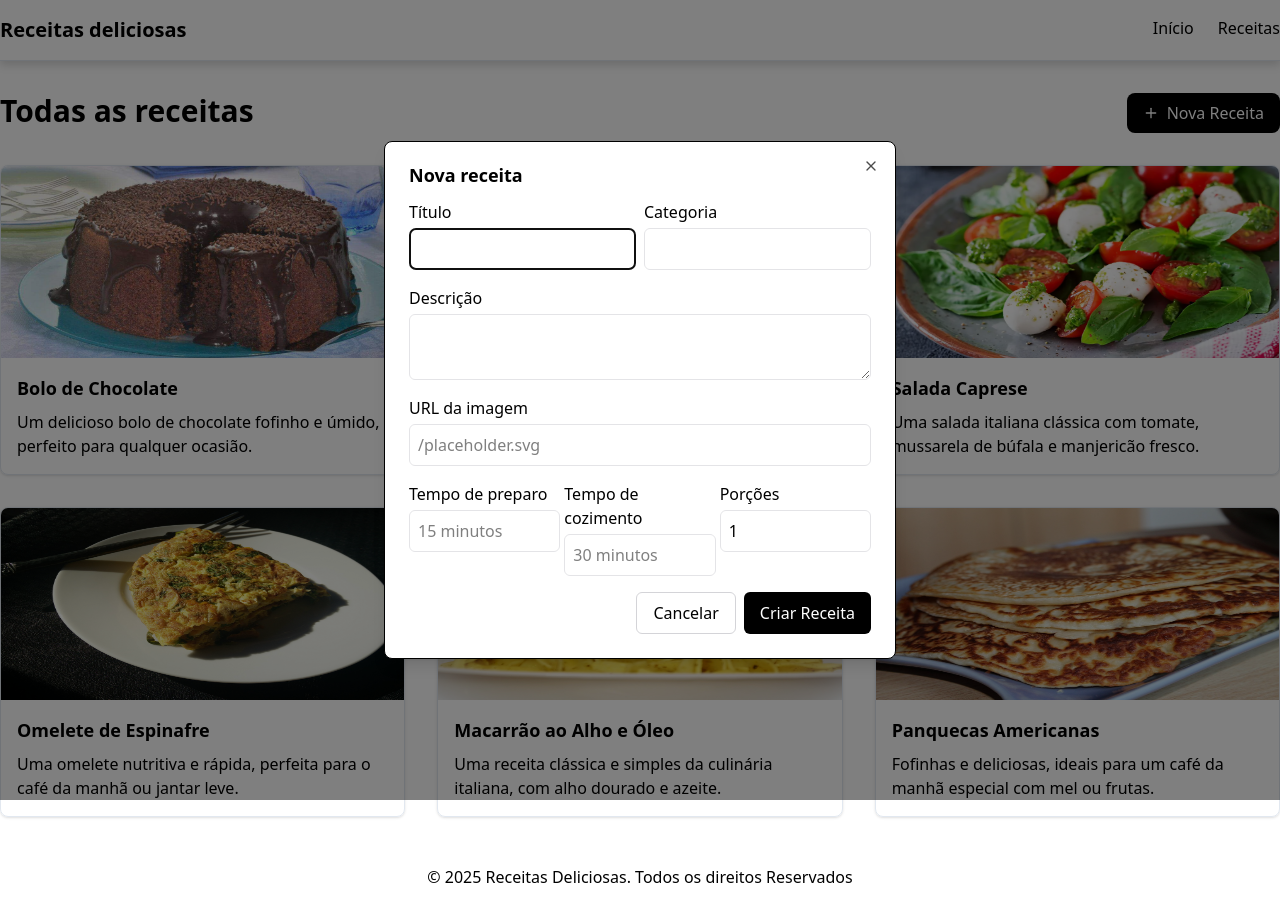
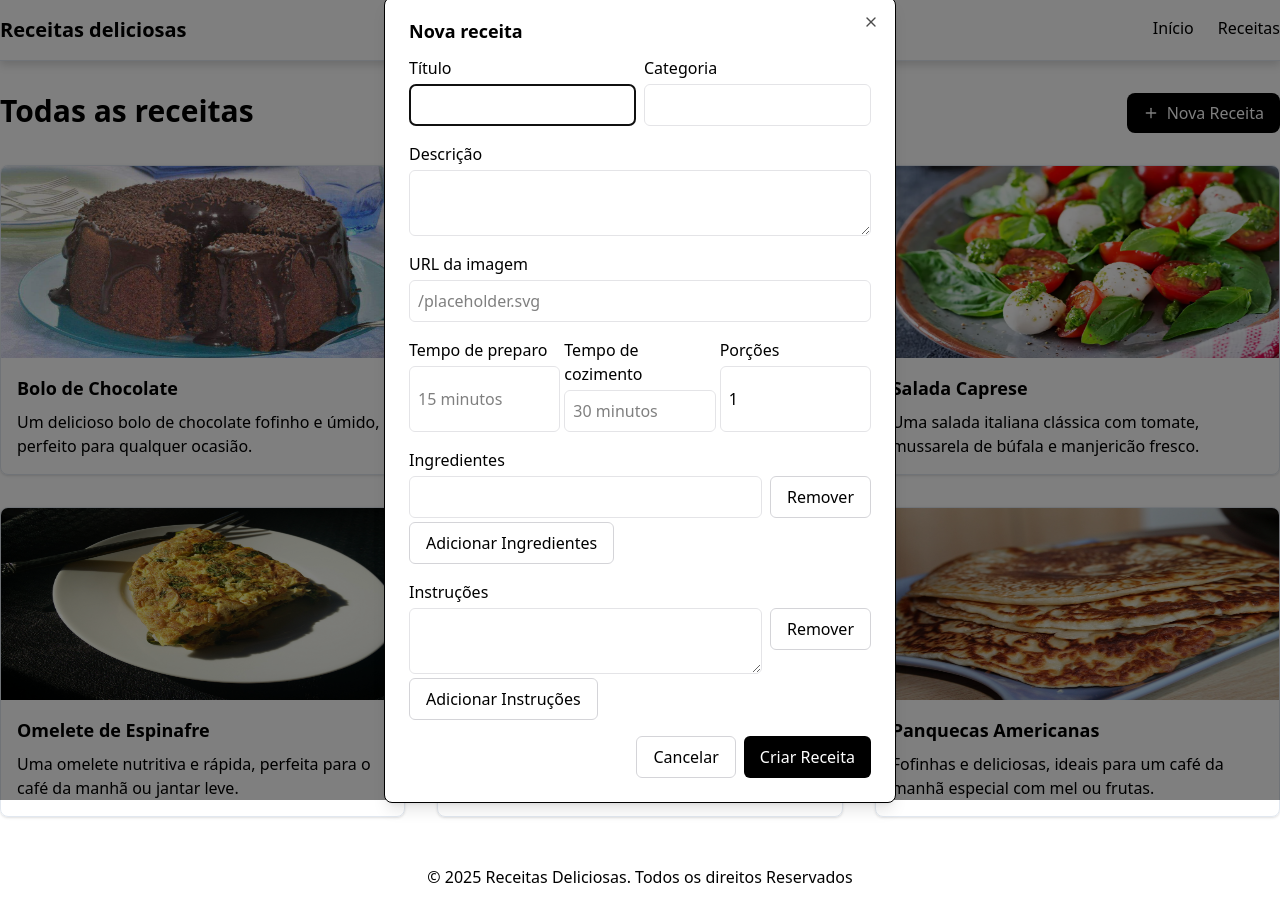
Before and after one commit to meloluvert/site-receitas-capacitacao, a Next.js app: page /receitas in a window 1280 px wide. Both pictures are taken after a click on the button "Nova Receita". Built offline with nearby package versions, Linux system fonts and the light colour scheme.

Commit message:
feat:estrutura das listas dinâmicas

```diff
--- a/src/components/RecipeFormModal/index.tsx
+++ b/src/components/RecipeFormModal/index.tsx
@@ -9,7 +9,10 @@ import {
   DialogTitle,
   DialogTrigger,
 } from "../ui/dialog";
-import { RecipeFormData, recipeSchema } from "@/lib/formValidationSchemas/recipeSchema";
+import {
+  RecipeFormData,
+  recipeSchema,
+} from "@/lib/formValidationSchemas/recipeSchema";
 import { yupResolver } from "@hookform/resolvers/yup";
 interface RecipeFormModalProps {
   isOpen: boolean;
@@ -19,31 +22,33 @@ export default function RecipeFormModal({
   isOpen,
   onClose,
 }: RecipeFormModalProps) {
-
   const {
     register,
     reset,
     handleSubmit,
-    formState:{errors}
+    formState: { errors },
   } = useForm<RecipeFormData>({
-    resolver:yupResolver(recipeSchema),
-    mode: "onSubmit"
-  })
+    resolver: yupResolver(recipeSchema),
+    mode: "onSubmit",
+  });
 
-  const onSubmit = (data:RecipeFormData) =>{
-    console.log(data)
-    reset()
-    onClose()
-  }
+  const onSubmit = (data: RecipeFormData) => {
+    console.log(data);
+    reset();
+    onClose();
+  };
 
-  const inputStyle = "p-2 border border-zinc-200 rounded-md"
+  const inputStyle = "p-2 border border-zinc-200 rounded-md flex-grow";
   return (
     <Dialog open={isOpen} onOpenChange={onClose}>
       <DialogContent className="bg-white">
         <DialogHeader>
           <DialogTitle>Nova receita</DialogTitle>
         </DialogHeader>
-        <form className="flex flex-col gap-4 w-full" onSubmit={handleSubmit(onSubmit)}>
+        <form
+          className="flex flex-col gap-4 w-full"
+          onSubmit={handleSubmit(onSubmit)}
+        >
           <div className="grid grid-cols-2 gap-2">
             {/* Título */}
             <div className="flex flex-col gap-1">
@@ -54,7 +59,11 @@ export default function RecipeFormModal({
                 id="title"
                 {...register("title")}
               />
-              {errors.title && <span className="text-sm text-red-500">{errors.title.message}</span> }
+              {errors.title && (
+                <span className="text-sm text-red-500">
+                  {errors.title.message}
+                </span>
+              )}
             </div>
             {/* categoria */}
             <div className="flex flex-col gap-1">
@@ -65,28 +74,46 @@ export default function RecipeFormModal({
                 {...register("category")}
                 id="category"
               />
-              {errors.category && <span className="text-sm text-red-500">{errors.category.message}</span> }
+              {errors.category && (
+                <span className="text-sm text-red-500">
+                  {errors.category.message}
+                </span>
+              )}
             </div>
-
           </div>
           {/* Descrição */}
           <div className="flex flex-col gap-1">
             <label htmlFor="description">Descrição</label>
-            <textarea {...register("description")} id="description" className={inputStyle}></textarea>
-            {errors.description && <span className="text-sm text-red-500">{errors.description.message}</span> }
+            <textarea
+              {...register("description")}
+              id="description"
+              className={inputStyle}
+            ></textarea>
+            {errors.description && (
+              <span className="text-sm text-red-500">
+                {errors.description.message}
+              </span>
+            )}
           </div>
-
 
           {/* URL DA IMAGEM */}
           <div className="flex flex-col gap-1">
             <label htmlFor="imageUrl">URL da imagem</label>
-            <input {...register("imageURL")} type="text" placeholder="/placeholder.svg" id="imageUrl" className={inputStyle}/>
-            {errors.imageURL && <span className="text-sm text-red-500">{errors.imageURL.message}</span> }
+            <input
+              {...register("imageURL")}
+              type="text"
+              placeholder="/placeholder.svg"
+              id="imageUrl"
+              className={inputStyle}
+            />
+            {errors.imageURL && (
+              <span className="text-sm text-red-500">
+                {errors.imageURL.message}
+              </span>
+            )}
           </div>
 
-
           <div className="grid grid-cols-3 gap-1">
-
             {/* Tempo de Preparo */}
             <div className="flex flex-col gap-1">
               <label htmlFor="prepTime">Tempo de preparo</label>
@@ -97,7 +124,11 @@ export default function RecipeFormModal({
                 id="prepTime"
                 placeholder="15 minutos"
               />
-              {errors.prepTime && <span className="text-sm text-red-500">{errors.prepTime.message}</span> }
+              {errors.prepTime && (
+                <span className="text-sm text-red-500">
+                  {errors.prepTime.message}
+                </span>
+              )}
             </div>
             {/* Cozimento  */}
             <div className="flex flex-col gap-1">
@@ -109,7 +140,11 @@ export default function RecipeFormModal({
                 id="cookTime"
                 placeholder="30 minutos"
               />
-              {errors.cookTime && <span className="text-sm text-red-500">{errors.cookTime.message}</span> }
+              {errors.cookTime && (
+                <span className="text-sm text-red-500">
+                  {errors.cookTime.message}
+                </span>
+              )}
             </div>
             {/* Porções */}
             <div className="flex flex-col gap-1">
@@ -121,14 +156,65 @@ export default function RecipeFormModal({
                 id="servings"
                 defaultValue={1}
               />
+            </div>
+            {errors.servings && (
+              <span className="text-sm text-red-500">
+                {errors.servings.message}
+              </span>
+            )}
+          </div>
 
+          <div className="flex flex-col gap-1">
+            <label htmlFor="ingredients">Ingredientes</label>
+            <div className="flex flex-col gap-1">
+              {/* content */}
+              <div className="flex gap-2">
+                <input type="text" id="ingredients" className={inputStyle} />
+                <button
+                  type="button"
+                  className="bg-white border border-zinc-300 rounded-md hover:bg-gray-100 transition-colors px-4 py-2 font-medium"
+                >
+                  Remover
+                </button>
               </div>
-            {errors.servings && <span className="text-sm text-red-500">{errors.servings.message}</span> }
+              <button className=" w-fit bg-white border border-zinc-300 rounded-md hover:bg-gray-100 transition-colors px-4 py-2 font-medium">
+                Adicionar Ingredientes
+              </button>
+            </div>
+          </div>
+
+          <div className="flex flex-col gap-1">
+            <label htmlFor="instructions">Instruções</label>
+            <div className="flex flex-col gap-1">
+              <div className="flex gap-2">
+                <textarea id="instructions" className={inputStyle} />
+                <button
+                  type="button"
+                  className="h-fit bg-white border border-zinc-300 rounded-md hover:bg-gray-100 transition-colors px-4 py-2 font-medium"
+                >
+                  Remover
+                </button>
+              </div>
+              <button className=" w-fit bg-white border border-zinc-300 rounded-md hover:bg-gray-100 transition-colors px-4 py-2 font-medium">
+                Adicionar Instruções
+              </button>
+            </div>
           </div>
 
           <div className="flex gap-2 self-end">
-            <button type="button" onClick={onClose} className="bg-white border border-zinc-300 rounded-md hover:bg-gray-100 transition-colors px-4 py-2 font-medium">Cancelar</button>
-            <button type="submit" className="bg-black rounded-md hover:bg-gray-800 transition-colors px-4 py-2 font-medium text-white">Criar Receita</button>
+            <button
+              type="button"
+              onClick={onClose}
+              className="bg-white border border-zinc-300 rounded-md hover:bg-gray-100 transition-colors px-4 py-2 font-medium"
+            >
+              Cancelar
+            </button>
+            <button
+              type="submit"
+              className="bg-black rounded-md hover:bg-gray-800 transition-colors px-4 py-2 font-medium text-white"
+            >
+              Criar Receita
+            </button>
           </div>
         </form>
       </DialogContent>
```
Lines whose indentation alone changed are shown as unchanged.
